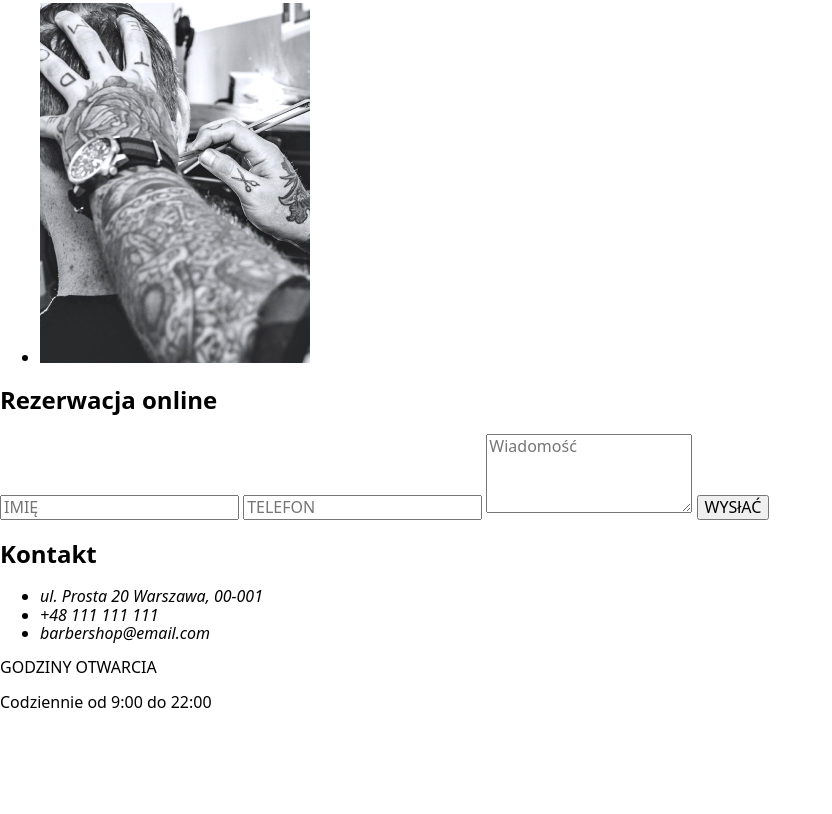
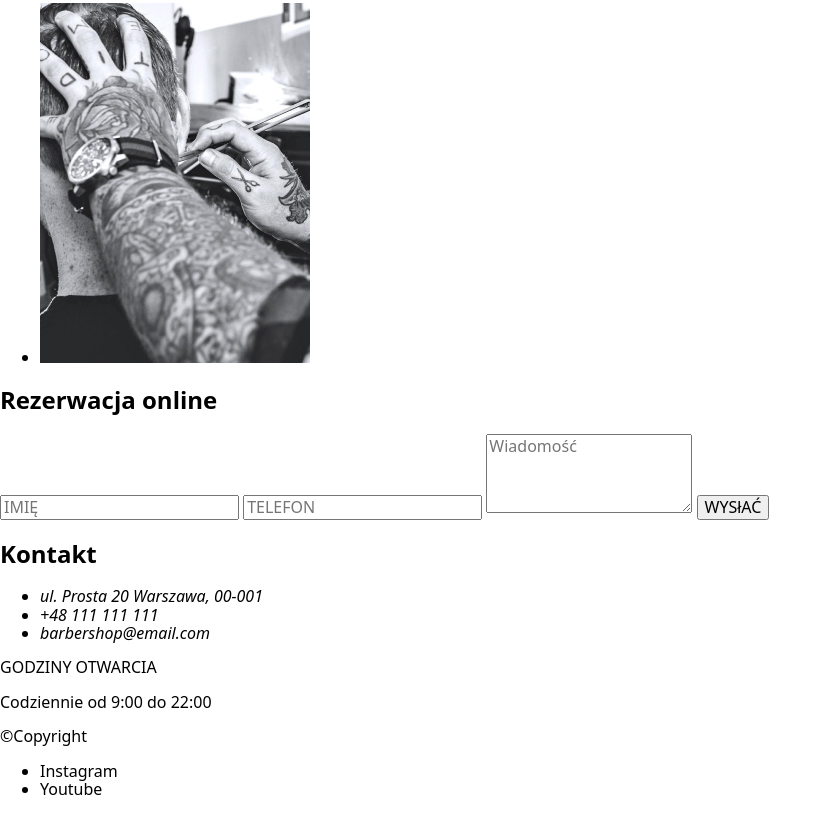
Before and after one commit to marcinmierzejewski/barbershop, a plain HTML site: page index.html in a window 1280 px wide. Shown: the part 4743-5557 px from the top of the page, without its empty margins (0-832 px from the left). Before the commit the page ends 5470 px from the top, so only its background shows below. Drawn offline with nearby package versions, Linux system fonts and the light colour scheme.

Commit message:
text copied to footer

```diff
--- a/index.html
+++ b/index.html
@@ -235,6 +235,12 @@
     </main>
 
     <!-- footer -->
-    <footer></footer>
+    <footer>
+      <p>&#169;Copyright</p>
+      <ul>
+        <li>Instagram</li>
+        <li>Youtube</li>
+      </ul>
+    </footer>
   </body>
 </html>
```
